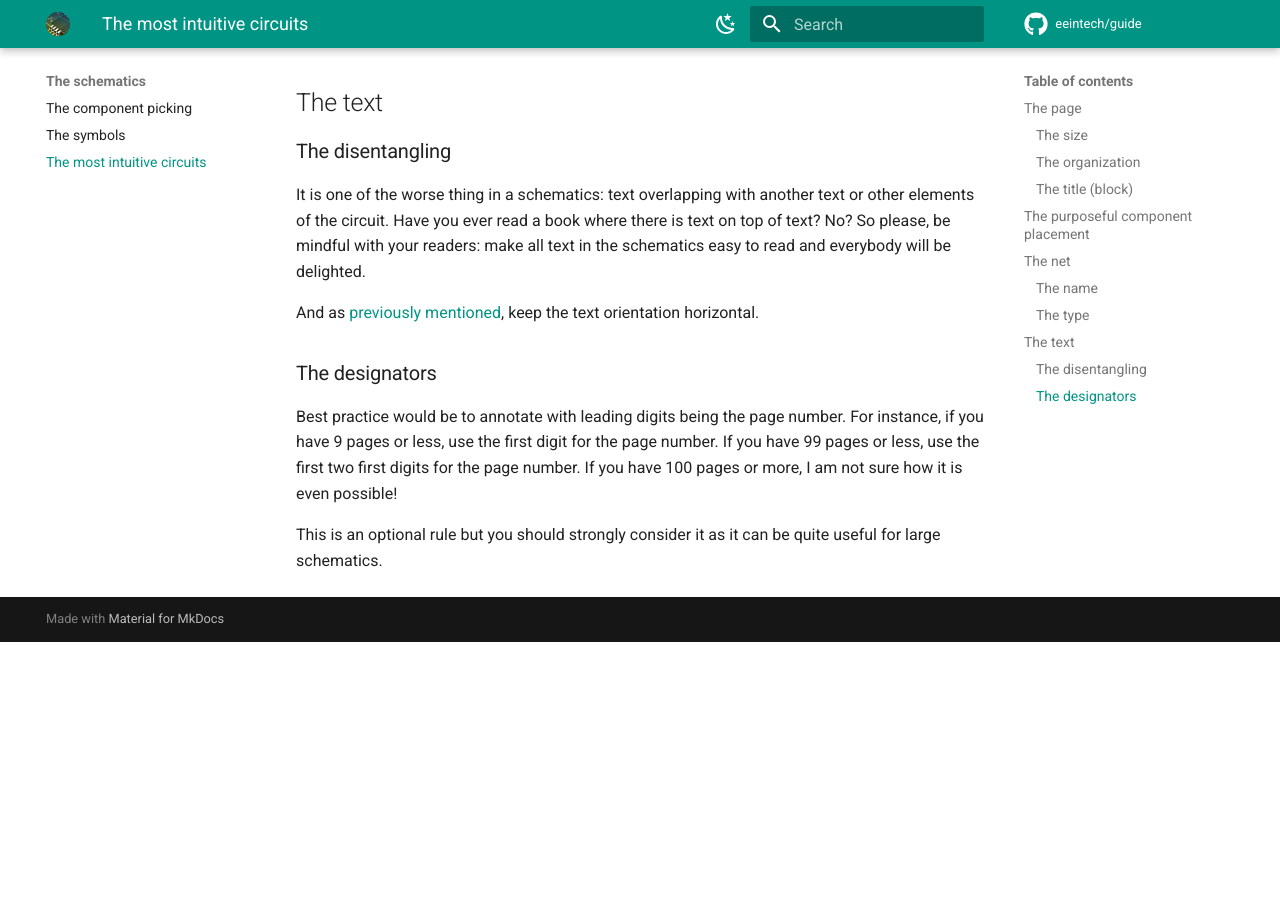
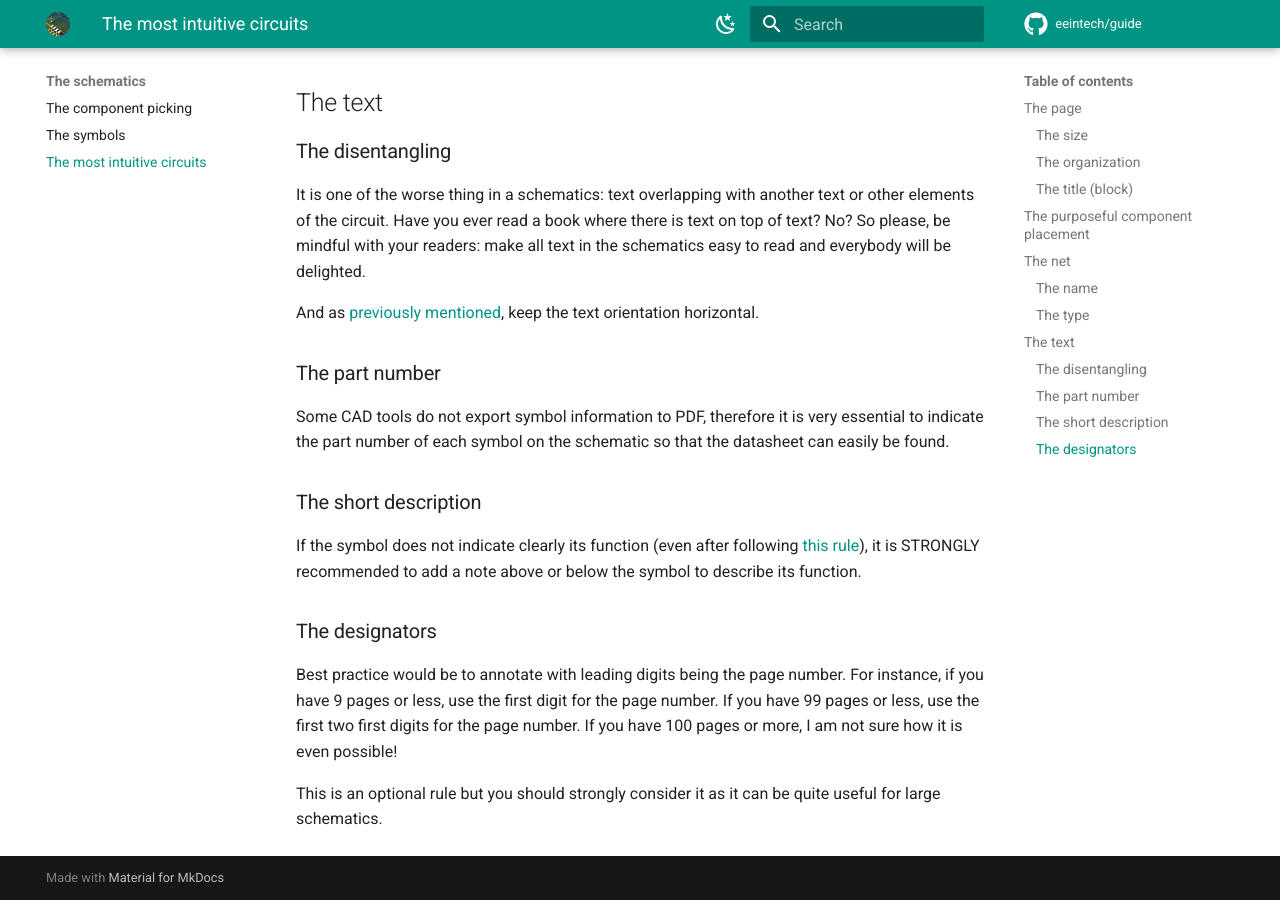
Before and after one commit to eeintech/guide, an MkDocs documentation site: the page built from docs/s_circuit.md, in a window 1280 px wide and 900 px high, scrolled down 2687 px. Built offline with MkDocs 1.6.1 and Material for MkDocs 9.7.7, drawn with Linux system fonts in a browser that asks for light colours; comment, search, counter and statistics services are not loaded; before the commit the page ends 3329 px from its top, so only the background shows below that.

Commit message:
Couple more schematics text rules

```diff
--- a/docs/s_circuit.md
+++ b/docs/s_circuit.md
@@ -95,6 +95,14 @@ Have you ever read a book where there is text on top of text? No? So please, be
 
 And as [previously mentioned](../s_symbol/#the-pin-orientation), keep the text orientation horizontal.
 
+### The part number
+
+Some CAD tools do not export symbol information to PDF, therefore it is very essential to indicate the part number of each symbol on the schematic so that the datasheet can easily be found.
+
+### The short description
+
+If the symbol does not indicate clearly its function (even after following [this rule](../s_symbol/#the-mystery-box)), it is STRONGLY recommended to add a note above or below the symbol to describe its function.
+
 ### The designators
 
 Best practice would be to annotate with leading digits being the page number. For instance, if you have 9 pages or less, use the first digit for the page number. If you have 99 pages or less, use the first two first digits for the page number. If you have 100 pages or more, I am not sure how it is even possible!
```
